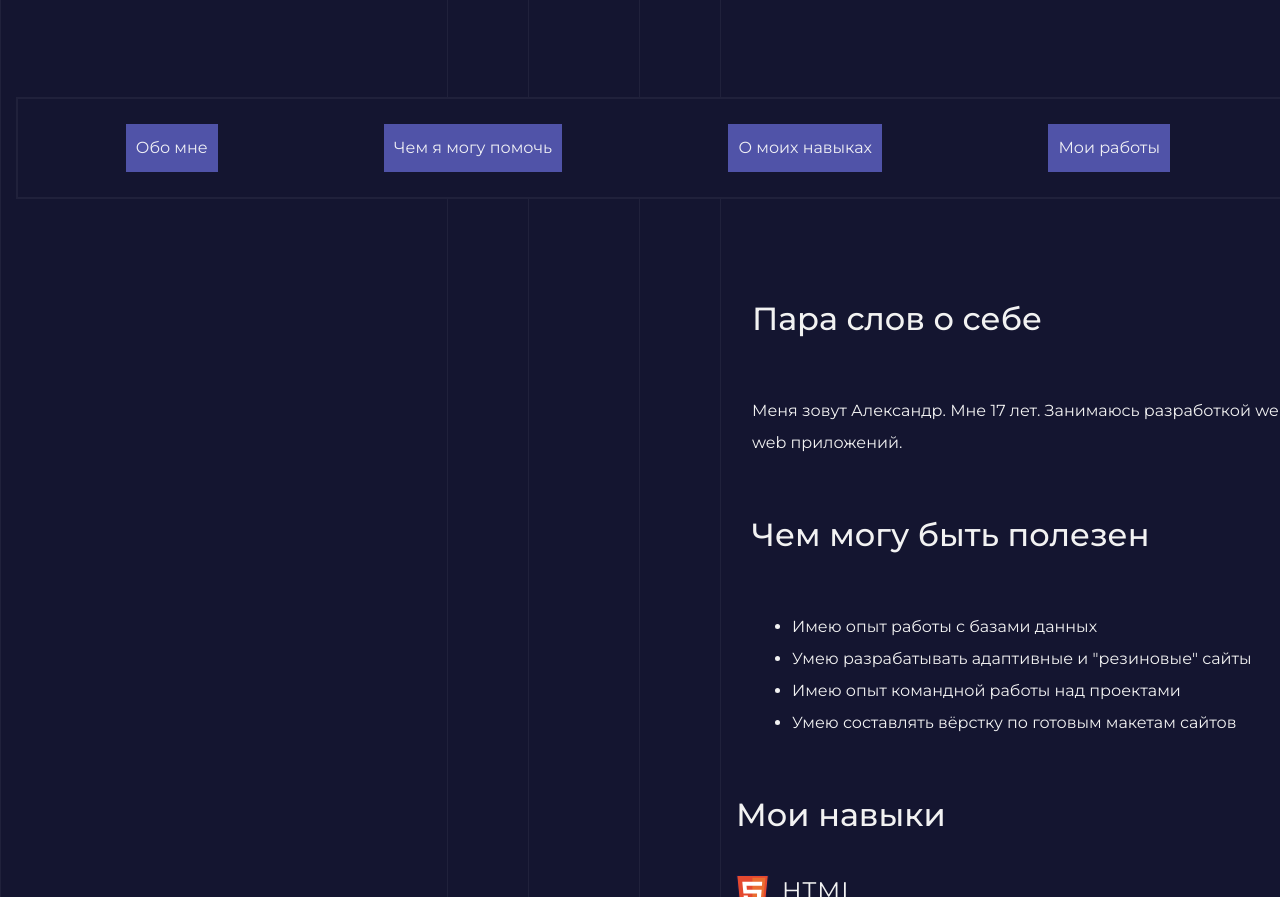
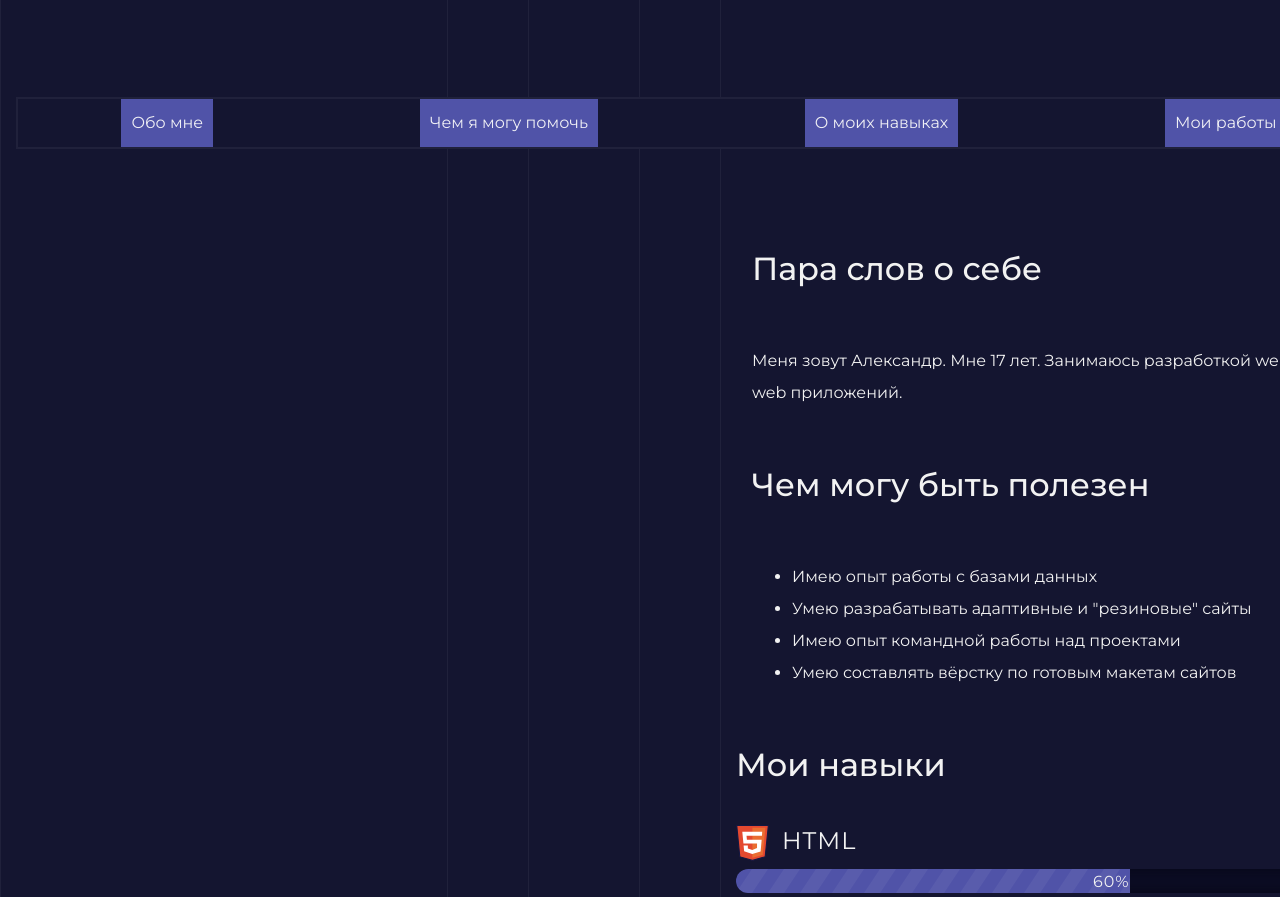
Before and after one commit to ThereFox/academy, a plain HTML site: page index.html in a window 1280 px wide. Shown: the part 1361-2258 px from the top of the page. Drawn offline with Linux system fonts and the light colour scheme.

Commit message:
Update style.css

```diff
--- a/style.css
+++ b/style.css
@@ -335,12 +335,11 @@ body {
   text-align: center;
   background-color: #141530;
   weight:100%;
+  display:flex;
+  justify-content: space-around;
 }
 
 .main-menu li {
-  margin: 25px;
-  display: inline-block;
-  margin-right: 10%;
   text-align: center;
 }
 
```
